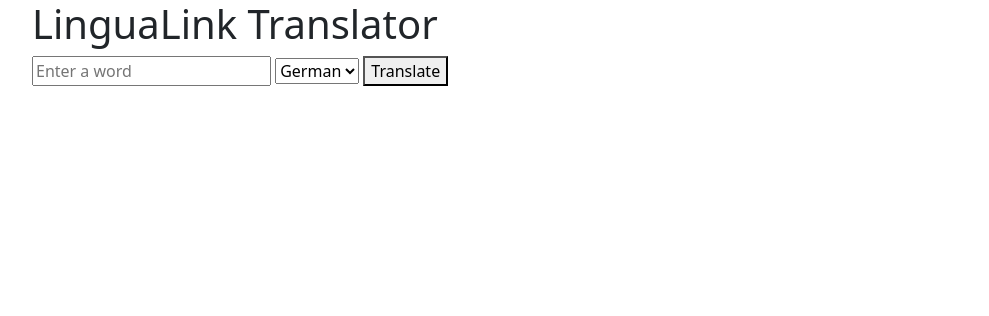
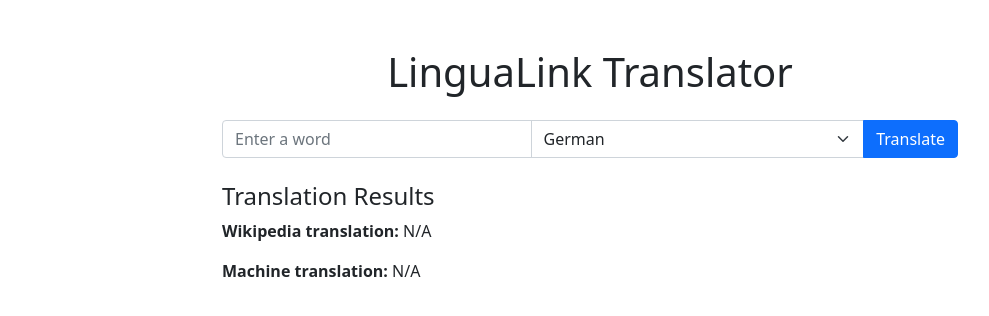
Before and after one commit to m10w/lingualink, a Flask app: page / in a window 1280 px wide. Shown: the top 316 px of the page, without its empty margins (50-1039 px from the left). Run offline with Flask 3, Linux system fonts and the light colour scheme; some libraries are stand-ins or nearby versions.

Commit message:
update layout

```diff
--- a/lingualink/templates/index.html
+++ b/lingualink/templates/index.html
@@ -7,19 +7,29 @@
     <link rel="stylesheet" href="https://cdnjs.cloudflare.com/ajax/libs/bootstrap/5.1.3/css/bootstrap.min.css">
 </head>
 <body>
-    <div class="container">
-        <h1>LinguaLink Translator</h1>
+    <div class="container mt-5">
+        <h1 class="text-center mb-4">LinguaLink Translator</h1>
+        <div class="row justify-content-center">
+            <div class="col-md-8">
                 <form id="translate-form">
-            <input type="text" id="word" placeholder="Enter a word" required>
-            <select id="language">
+                    <div class="input-group mb-3">
+                        <input type="text" id="word" class="form-control" placeholder="Enter a word" required>
+                        <select id="language" class="form-select">
                             <option value="de">German</option>
                             <option value="fr">French</option>
                             <option value="es">Spanish</option>
                             <!-- Add more languages as needed -->
                         </select>
-            <button type="submit">Translate</button>
+                        <button type="submit" class="btn btn-primary">Translate</button>
+                    </div>
                 </form>
-        <div id="translation-result"></div>
+                <div id="result" class="mt-4">
+                    <h4>Translation Results</h4>
+                    <p><strong>Wikipedia translation:</strong> <span id="wikipedia-translation">N/A</span></p>
+                    <p><strong>Machine translation:</strong> <span id="machine-translation">N/A</span></p>
+                </div>
+            </div>
+        </div>
     </div>
 
     <script src="https://code.jquery.com/jquery-3.6.0.min.js"></script>
@@ -35,7 +45,12 @@
                 contentType: 'application/json',
                 data: JSON.stringify({ word: word, language: language }),
                 success: function(response) {
-                    $('#translation-result').text(response.translation);
+                    $('#wikipedia-translation').text(response.wikipedia_translation || 'N/A');
+                    $('#machine-translation').text(response.machine_translation || 'N/A');
+                },
+                error: function() {
+                    $('#wikipedia-translation').text('Error retrieving translation');
+                    $('#machine-translation').text('Error retrieving translation');
                 }
             });
         });
```
Lines whose indentation alone changed are shown as unchanged.
